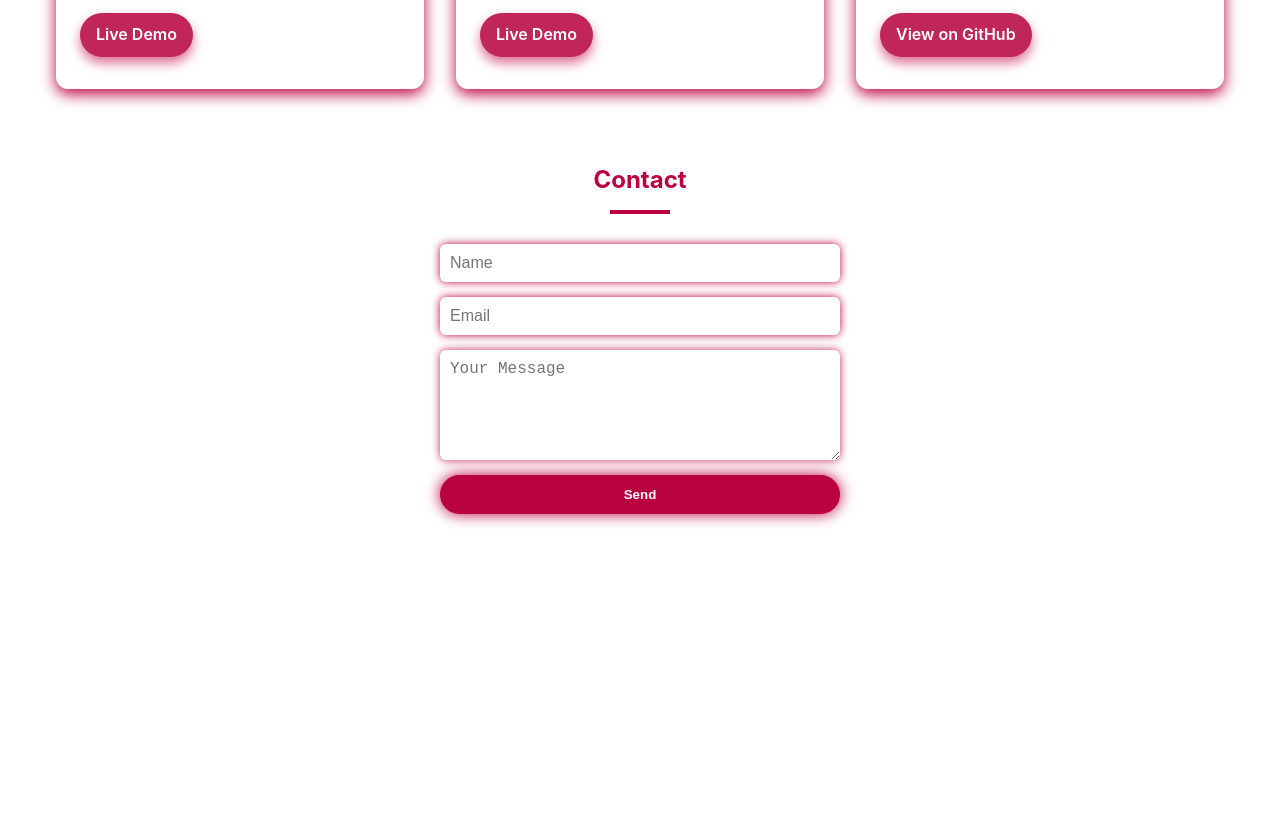
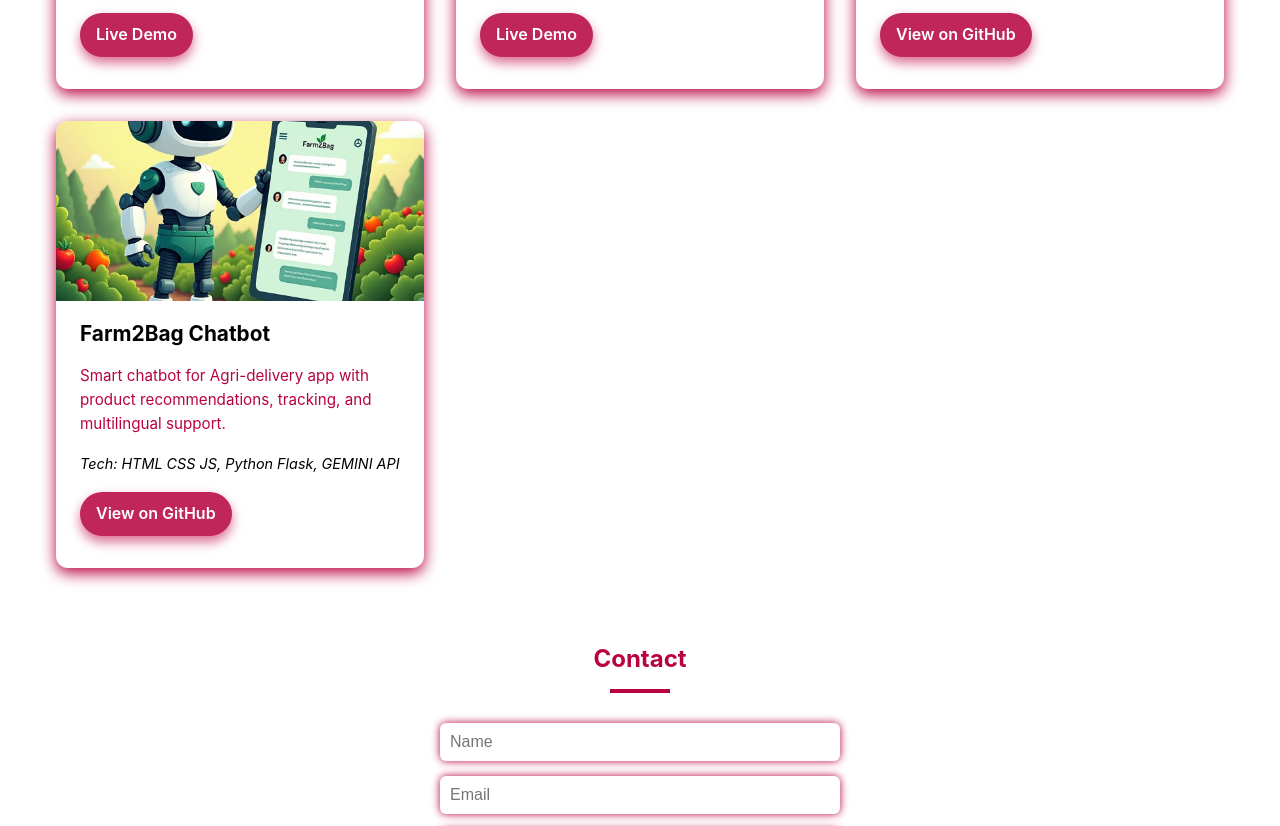
Before and after one commit to VEERAKARTHICK235/portfolio, a plain HTML site: page index.html in a window 1280 px wide. Shown: the part 3728-4554 px from the top of the page. Drawn offline with nearby package versions, Linux system fonts and the light colour scheme.

Commit message:
index.html

```diff
--- a/index.html
+++ b/index.html
@@ -278,7 +278,7 @@
     </div>
 
 
-    <!-- Project 4 -->
+    <!-- Project 3 -->
 <div class="project_card">
   <img src="./assets/img/AI_Virtual_Mouse.jpg" alt="AI Virtual Mouse" class="project_img">
   <div class="project_content">
@@ -288,6 +288,17 @@
     <a href="https://github.com/VEERAKARTHICK235/AI_Virtual_Mouse" target="_blank" class="project_link">View on GitHub</a>
   </div>
 </div>
+
+  <!-- Project 4 -->
+    <div class="project_card">
+      <img src="./assets/img/ChatBot.jpg" alt="Farm2Bag Chatbot" class="project_img">
+      <div class="project_content">
+        <h3 class="project_title">Farm2Bag Chatbot</h3>
+        <p class="project_desc">Smart chatbot for Agri-delivery app with product recommendations, tracking, and multilingual support.</p>
+        <p class="project_tech">Tech: HTML CSS JS, Python Flask, GEMINI API</p>
+        <a href="https://github.com/VEERAKARTHICK235/Farm2BagChatBot" target="_blank" class="project_link">View on GitHub</a>
+      </div>
+    </div>
 
 
     <!-- Add more projects as needed -->
```
